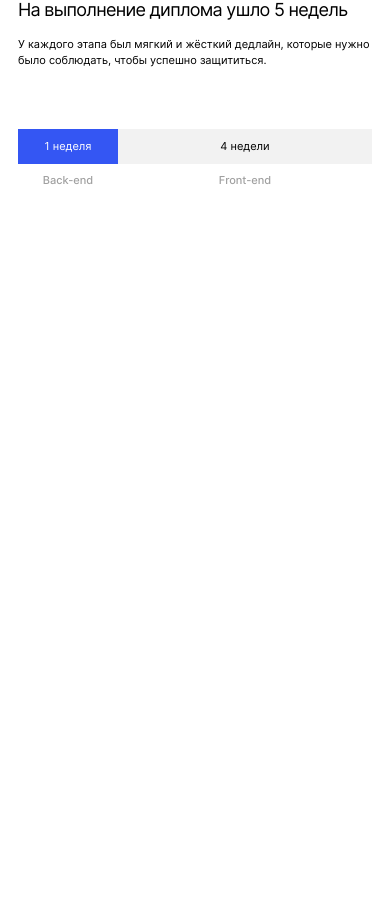
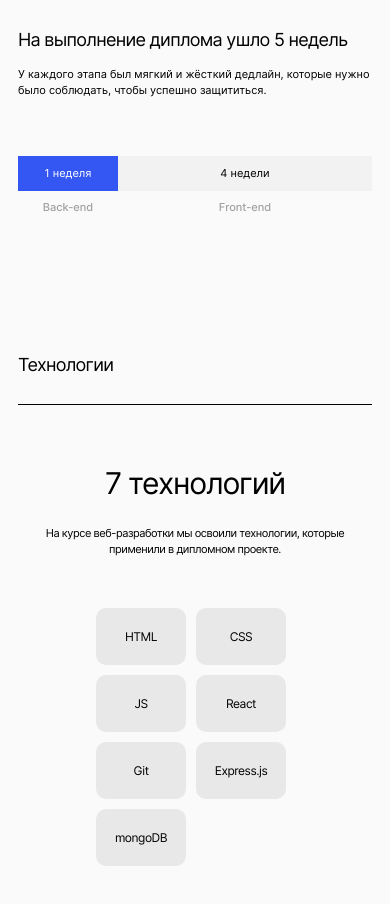
Before and after one commit to alexzkv/movies-explorer-frontend, a React (Create React App) app: page / in a window 390 px wide. Shown: the part 992-1896 px from the top of the page. Before the commit the page ends 1249 px from the top, so only its background shows below. Built offline with nearby package versions, Linux system fonts and the light colour scheme.

Commit message:
feat: add techs component

```diff
--- a/src/components/AboutProject/AboutProject.css
+++ b/src/components/AboutProject/AboutProject.css
@@ -1,14 +1,6 @@
 .about-project {
   padding: 110px 70px;
-}
-
-.about-project__title{
-  padding-bottom: 23px;
-  border-bottom: 1px solid #000;
-  font-weight: 400;
-  font-size: 22px;
-  line-height: 1.22;
-  letter-spacing: -0.04em;
+  background-color: #FAFAFA;
 }
 
 .about-project__grid {
@@ -93,19 +85,15 @@
     padding: 70px 18px;
   }
 
-  .about-project__title{
-    padding-bottom: 28px;
-    font-size: 18px;
-    line-height: 1.22;
+  .about-project__grid {
+    margin-top: 0;
+    display: flex;
+    flex-direction: column;
+    gap: 0;
   }
 
-  .about-project__grid {
-    display: flex;
-    flex-direction: column;
+  .about-project__subtitle {
     margin-top: 60px;
-  }
-
-  .about-project__subtitle{
     font-size: 18px;
     line-height: 1.22;
   }
@@ -117,7 +105,7 @@
   }
 
   .about-project__box {
-    margin-top: 60px;
+    margin-top: 57px;
   }
 
   .about-project__period {
--- a/src/components/AboutProject/AboutProject.js
+++ b/src/components/AboutProject/AboutProject.js
@@ -3,7 +3,7 @@ import './AboutProject.css';
 export default function AboutProject() {
   return (
     <section className='about-project'>
-      <h2 className='about-project__title'>О проекте</h2>
+      <h2 className='section__title'>О проекте</h2>
       <div className='about-project__grid'>
         <div>
           <h3 className='about-project__subtitle'>Дипломный проект включал 5 этапов</h3>
--- a/src/components/Main/Main.js
+++ b/src/components/Main/Main.js
@@ -1,11 +1,13 @@
 import AboutProject from '../AboutProject/AboutProject';
-import Promo from "../Promo/Promo";
+import Promo from '../Promo/Promo';
+import Techs from '../Techs/Techs';
 
 export default function Main() {
   return (
     <main>
       <Promo />
       <AboutProject />
+      <Techs />
     </main>
   )
 }
--- a/src/components/Techs/Techs.css
+++ b/src/components/Techs/Techs.css
@@ -0,0 +1,93 @@
+.techs {
+  padding: 100px 70px;
+  background-color: #F5F5F5;
+}
+
+.techs__subtitle {
+  margin: 90px auto 26px;
+  font-weight: 400;
+  font-size: 50px;
+  line-height: 1.16;
+  text-align: center;
+  letter-spacing: -0.04em;
+}
+
+.techs__description {
+  margin: 0 auto;
+  max-width: 460px;
+  text-align: center;
+  font-weight: 400;
+  font-size: 14px;
+  line-height: 1.43;
+  letter-spacing: -0.04em;
+}
+
+.techs__list {
+  display: flex;
+  justify-content: center;
+  margin-top: 100px;
+  gap: 10px;
+  list-style-type: none;
+}
+
+.techs__list-item {
+  padding: 21px 0;
+  width: 90px;
+  border-radius: 10px;
+  text-align: center;
+  font-size: 14px;
+  line-height: 1.21;
+  letter-spacing: -0.04em;
+  background: #E8E8E8;
+}
+
+@media screen and (max-width: 1023px) {
+  .techs {
+    padding: 90px 50px;
+  }
+
+  .techs__subtitle {
+    margin: 80px auto 22px;
+  }
+
+  .techs__description {
+    font-size: 12px;
+    line-height: 1.5;
+  }
+
+  .techs__list {
+    margin-top: 83px;
+    padding: 0 10px;
+  }
+
+  .techs__list-item {
+    font-size: 12px;
+    line-height: 1.25;
+  }
+}
+
+@media screen and (max-width: 767px) {
+  .techs {
+    padding: 70px 18px;
+    background-color: #FAFAFA;
+  }
+
+  .techs__subtitle {
+    margin: 60px auto 24px;
+    font-size: 30px;
+    line-height: 1.2;
+  }
+
+  .techs__description {
+    font-size: 11px;
+  }
+
+  .techs__list {
+    flex-wrap: wrap;
+    justify-content: flex-start;
+    margin: 50px auto 0;
+    padding: 0;
+    max-width: 198px;
+
+  }
+}
--- a/src/components/Techs/Techs.js
+++ b/src/components/Techs/Techs.js
@@ -0,0 +1,20 @@
+import './Techs.css';
+
+export default function Techs() {
+  return (
+    <section className='techs'>
+      <h2 className='section__title'>Технологии</h2>
+      <h3 className='techs__subtitle'>7 технологий</h3>
+      <p className='techs__description'>На курсе веб-разработки мы освоили технологии, которые применили в дипломном проекте.</p>
+      <ul className='techs__list'>
+        <li className='techs__list-item'>HTML</li>
+        <li className='techs__list-item'>CSS</li>
+        <li className='techs__list-item'>JS</li>
+        <li className='techs__list-item'>React</li>
+        <li className='techs__list-item'>Git</li>
+        <li className='techs__list-item'>Express.js</li>
+        <li className='techs__list-item'>mongoDB</li>
+      </ul>
+    </section>
+  );
+}
--- a/src/index.css
+++ b/src/index.css
@@ -19,3 +19,20 @@ body {
   text-rendering: optimizeLegibility;
   background-color: #fff;
 }
+
+.section__title {
+  padding-bottom: 23px;
+  border-bottom: 1px solid #000;
+  font-weight: 400;
+  font-size: 22px;
+  line-height: 1.22;
+  letter-spacing: -0.04em;
+}
+
+@media screen and (max-width: 767px) {
+  .section__title {
+    padding-bottom: 28px;
+    font-size: 18px;
+    line-height: 1.22;
+  }
+}
```
